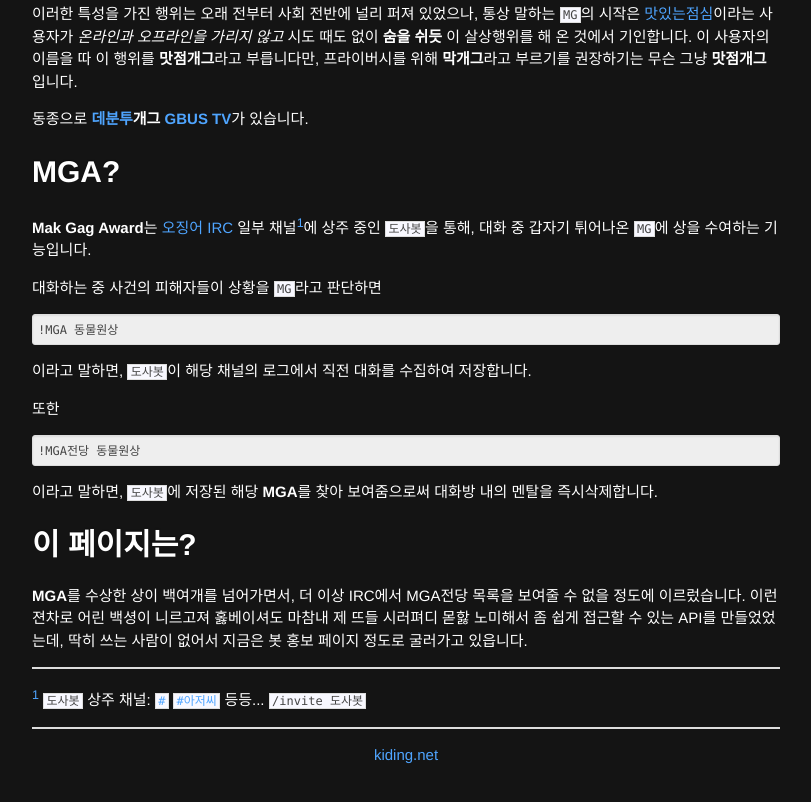
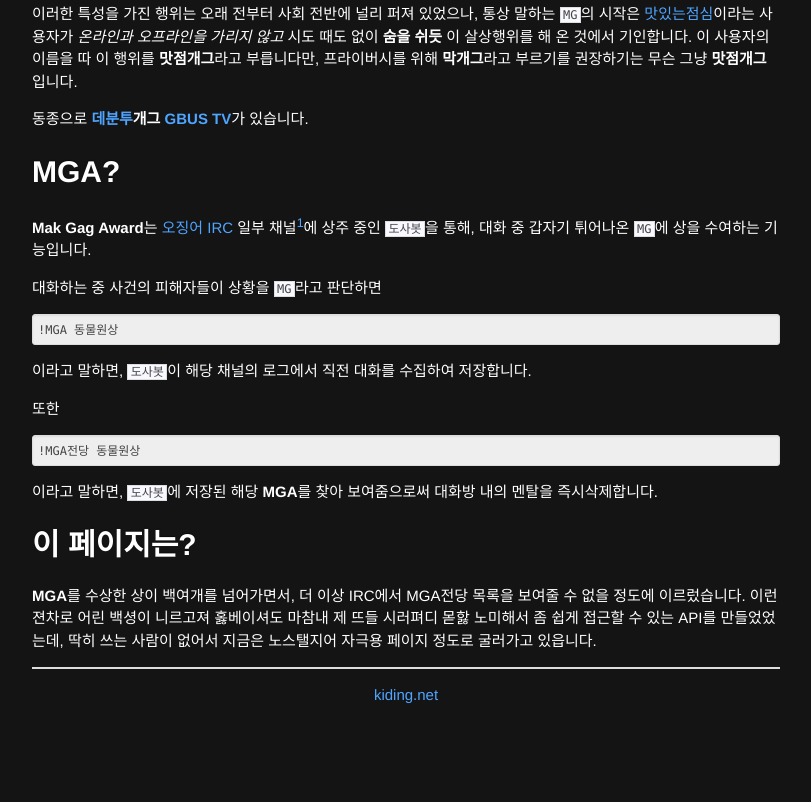
Before and after one commit to kiding/mga.kiding.net, a plain HTML site: page index.html in a window 1280 px wide. Shown: the part 845-1647 px from the top of the page, without its empty margins (234-1045 px from the left). After the commit the page ends 1587 px from the top, so only its background shows below. Drawn offline with Linux system fonts and the light colour scheme.

Commit message:
Update index.html

```diff
--- a/index.html
+++ b/index.html
@@ -141,10 +141,7 @@ body {
 
 <h3>이 페이지는?</h3>
 
-<p><strong>MGA</strong>를 수상한 상이 백여개를 넘어가면서, 더 이상 IRC에서 MGA전당 목록을 보여줄 수 없을 정도에 이르렀습니다. 이런 젼차로 어린 백셩이 니르고져 홇베이셔도 마참내 제 뜨들 시러펴디 몯핧 노미해서 좀 쉽게 접근할 수 있는 API를 만들었었는데, 딱히 쓰는 사람이 없어서 지금은 봇 홍보 페이지 정도로 굴러가고 있읍니다.</p>
-
-<hr>
-<p><a name="channel_down" href="#channel_up"><sup>1</sup></a>&nbsp;<code>도사봇</code> 상주 채널: <code><a href="irc://irc.ozinger.org/#">#</a></code> <code><a href="irc://irc.ozinger.org/#아저씨">#아저씨</a></code> 등등... <code>/invite 도사봇</code></p>
+<p><strong>MGA</strong>를 수상한 상이 백여개를 넘어가면서, 더 이상 IRC에서 MGA전당 목록을 보여줄 수 없을 정도에 이르렀습니다. 이런 젼차로 어린 백셩이 니르고져 홇베이셔도 마참내 제 뜨들 시러펴디 몯핧 노미해서 좀 쉽게 접근할 수 있는 API를 만들었었는데, 딱히 쓰는 사람이 없어서 지금은 노스탤지어 자극용 페이지 정도로 굴러가고 있읍니다.</p>
 
 <hr>
 <div style="text-align:center">
```
